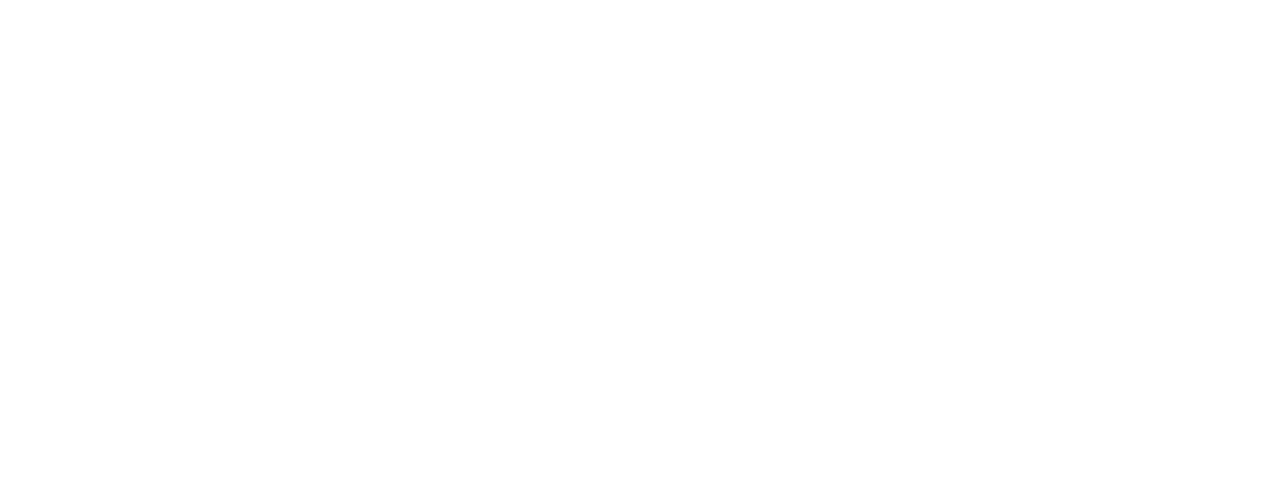
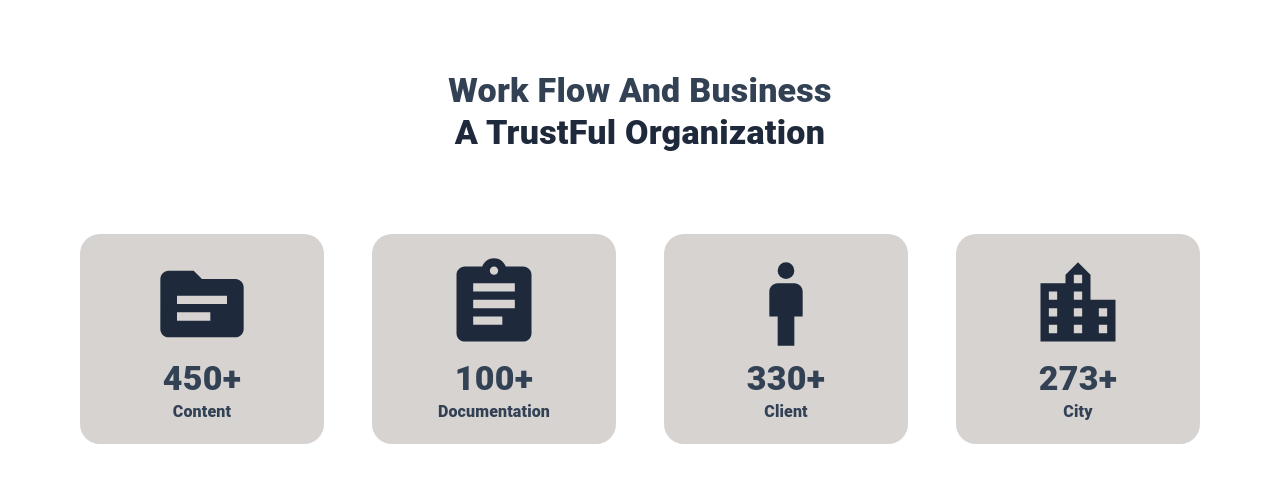
Before and after one commit to Omaralabdullah051/tool-mart, a React (Create React App) app: page / in a window 1280 px wide. Shown: the part 777-1260 px from the top of the page. Before the commit the page ends 800 px from the top, so only its background shows below. Built offline with nearby package versions, Linux system fonts and the light colour scheme; no server answers.

Commit message:
bussinessSummary component added

```diff
--- /dev/null
+++ b/src/Pages/Home/BusinessSummary.tsx
@@ -0,0 +1,61 @@
+import { Box, Grid, Typography } from "@mui/material";
+import { useContext } from "react";
+import { Context } from "../../App";
+import AssignmentIcon from "@mui/icons-material/Assignment";
+import SourceIcon from "@mui/icons-material/Source";
+import ManIcon from "@mui/icons-material/Man";
+import LocationCitySharpIcon from "@mui/icons-material/LocationCitySharp";
+import { BussinessParts } from "./BussinessParts";
+
+export const BusinessSummary = () => {
+  const value = useContext(Context);
+
+  let theme;
+  if (value?.checked) theme = "dark";
+  else theme = "light";
+
+  let color: string;
+  if (theme === "dark") {
+    color = "#52525b";
+  } else {
+    color = "#334155";
+  }
+  return (
+    <Box mt={15} mb={15} mx={10}>
+      <Typography
+        sx={{ fontWeight: 800, color: color }}
+        variant="h4"
+        textAlign="center"
+      >
+        Work Flow And Business
+      </Typography>
+      <Typography sx={{ fontWeight: 800 }} variant="h4" textAlign="center">
+        A TrustFul Organization
+      </Typography>
+      <Box>
+        <Grid container mt={8} columnSpacing={6} rowSpacing={2}>
+          <Grid item xs={12} sm={6} md={3}>
+            <BussinessParts text1="450+" text2="Content">
+              <SourceIcon sx={{ fontSize: "100px" }} />
+            </BussinessParts>
+          </Grid>
+          <Grid item xs={12} sm={6} md={3}>
+            <BussinessParts text1="100+" text2="Documentation">
+              <AssignmentIcon sx={{ fontSize: "100px" }} />
+            </BussinessParts>
+          </Grid>
+          <Grid item xs={12} sm={6} md={3}>
+            <BussinessParts text1="330+" text2="Client">
+              <ManIcon sx={{ fontSize: "100px" }} />
+            </BussinessParts>
+          </Grid>
+          <Grid item xs={12} sm={6} md={3}>
+            <BussinessParts text1="273+" text2="City">
+              <LocationCitySharpIcon sx={{ fontSize: "100px" }} />
+            </BussinessParts>
+          </Grid>
+        </Grid>
+      </Box>
+    </Box>
+  );
+};
--- /dev/null
+++ b/src/Pages/Home/BussinessParts.tsx
@@ -0,0 +1,66 @@
+import { Typography } from "@mui/material";
+import { Box } from "@mui/system";
+import { ReactElement, useContext } from "react";
+import { Context } from "../../App";
+
+interface PartsProps {
+  text1: string;
+  text2: string;
+  children: ReactElement<any, any>;
+}
+
+export const BussinessParts = ({ text1, text2, children }: PartsProps) => {
+  const value = useContext(Context);
+
+  let theme;
+  if (value?.checked) theme = "dark";
+  else theme = "light";
+
+  let backgroundColor: string;
+  let color: string;
+  let color2: string;
+  let color3: string;
+  if (theme === "dark") {
+    backgroundColor = "#111827";
+    color = "#e11d48";
+    color2 = "#52525b";
+    color3 = "#6b7280";
+  } else {
+    backgroundColor = "#d6d3d1";
+    color = "#1e293b";
+    color2 = "#334155";
+    color3 = "#000";
+  }
+
+  return (
+    <Box
+      sx={{
+        display: "flex",
+        flexDirection: "column",
+        justifyContent: "center",
+        alignItems: "center",
+        bgcolor: backgroundColor,
+        padding: "20px",
+        borderRadius: "20px",
+      }}
+    >
+      <Box>{children}</Box>
+      <Box>
+        <Typography
+          sx={{ fontWeight: 800, color: color2 }}
+          variant="h4"
+          textAlign="center"
+        >
+          {text1}
+        </Typography>
+        <Typography
+          sx={{ fontWeight: 800, color: color2 }}
+          variant="body1"
+          textAlign="center"
+        >
+          {text2}
+        </Typography>
+      </Box>
+    </Box>
+  );
+};
--- a/src/Pages/Home/Home.tsx
+++ b/src/Pages/Home/Home.tsx
@@ -1,12 +1,14 @@
 import { Stack } from "@mui/material";
 import { Banner } from "./Banner";
+import { BusinessSummary } from "./BusinessSummary";
 import { Parts } from "./Parts";
 
 export const Home = () => {
   return (
-    <div>
+    <Stack>
       <Banner />
       <Parts />
-    </div>
+      <BusinessSummary />
+    </Stack>
   );
 };
```
